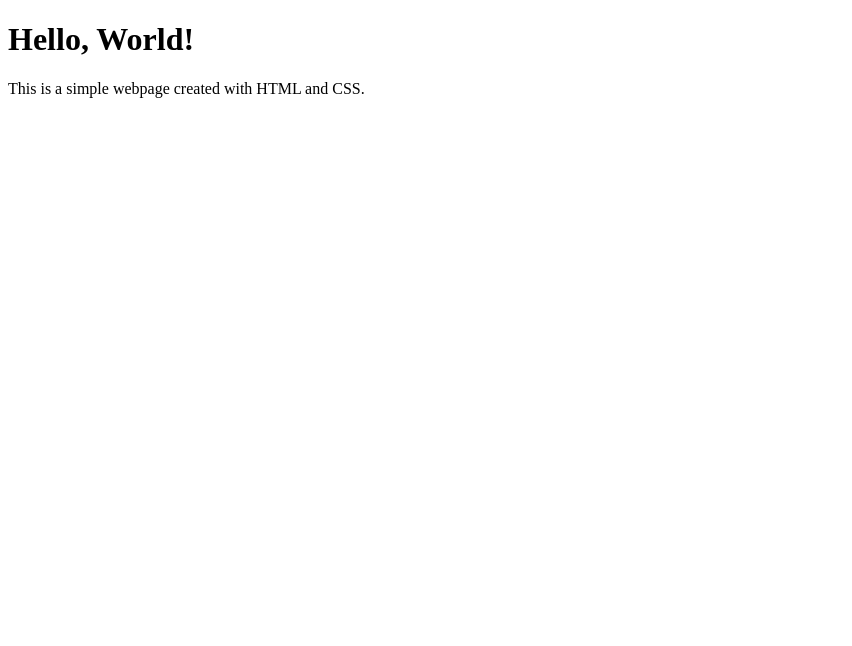
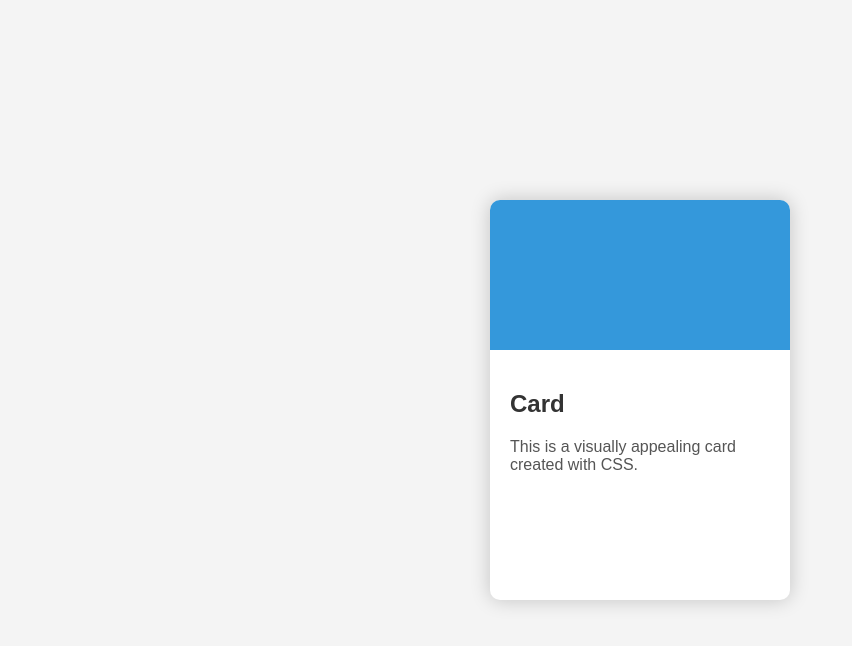
Before and after one commit to JoshuaBrophy/GitColabTest, a plain HTML site: page index.html in a window 1280 px wide. Shown: the whole page, without its empty margins (0-852 px from the left). Drawn offline with Linux system fonts and the light colour scheme.

Commit message:
card CSS

```diff
--- a/app.css
+++ b/app.css
@@ -2,19 +2,37 @@ body {
     font-family: 'Arial', sans-serif;
     margin: 0;
     padding: 0;
+    display: flex;
+    align-items: center;
+    justify-content: center;
+    height: 100vh;
     background-color: #f4f4f4;
 }
 
-.container {
-    max-width: 600px;
-    margin: 50px auto;
-    padding: 20px;
+.card {
+    width: 300px;
+    height: 400px;
     background-color: #fff;
-    box-shadow: 0 0 10px rgba(0, 0, 0, 0.1);
-    text-align: center;
+    border-radius: 10px;
+    overflow: hidden;
+    box-shadow: 0 0 20px rgba(0, 0, 0, 0.2);
+    transition: transform 0.3s ease-in-out;
 }
 
-h1 {
+.card:hover {
+    transform: scale(1.05);
+}
+
+.card-header {
+    height: 150px;
+    background-color: #3498db;
+}
+
+.card-content {
+    padding: 20px;
+}
+
+h2 {
     color: #333;
 }
 
--- a/index.html
+++ b/index.html
@@ -3,14 +3,17 @@
 <head>
     <meta charset="UTF-8">
     <meta name="viewport" content="width=device-width, initial-scale=1.0">
-    <link rel="stylesheet" href="styles.css">
-    <title>Simple Page</title>
+    <link rel="stylesheet" href="app.css">
+    <title>CSS Card</title>
 </head>
 <body>
 
-    <div class="container">
-        <h1>Hello, World!</h1>
-        <p>This is a simple webpage created with HTML and CSS.</p>
+    <div class="card">
+        <div class="card-header"></div>
+        <div class="card-content">
+            <h2>Card</h2>
+            <p>This is a visually appealing card created with CSS.</p>
+        </div>
     </div>
 
 </body>
```
